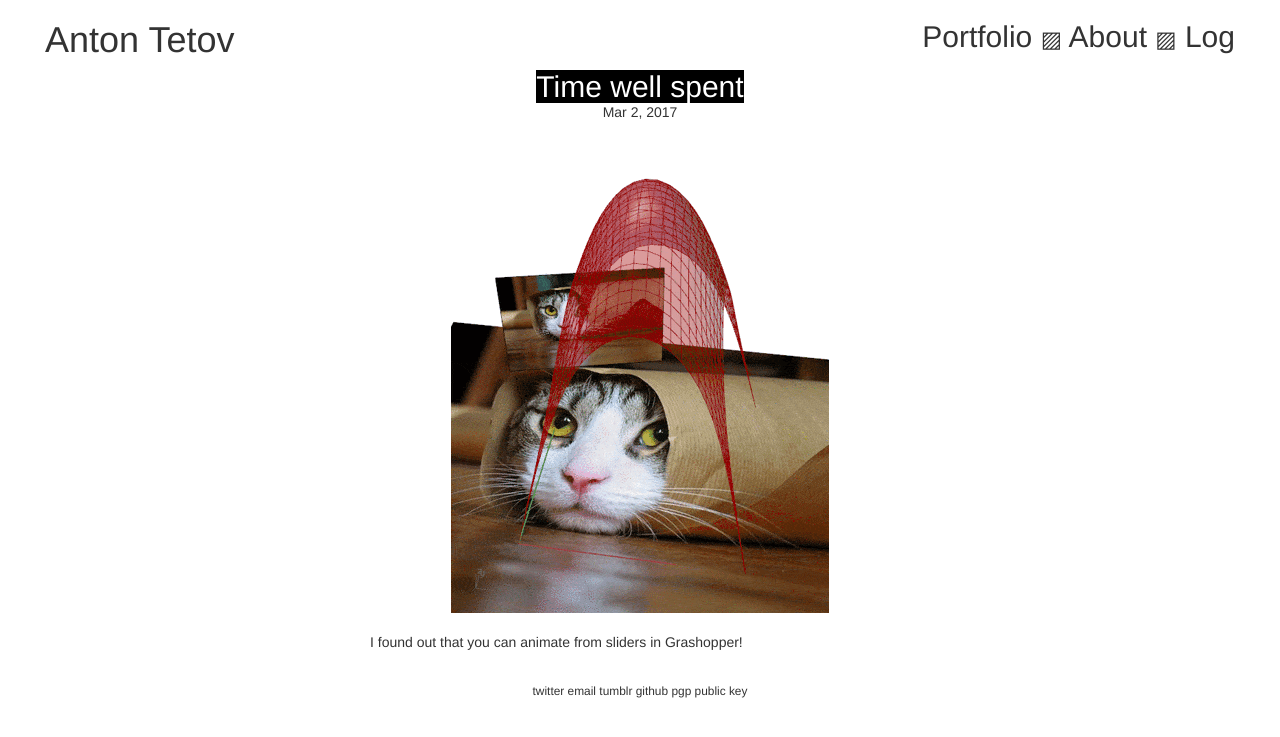
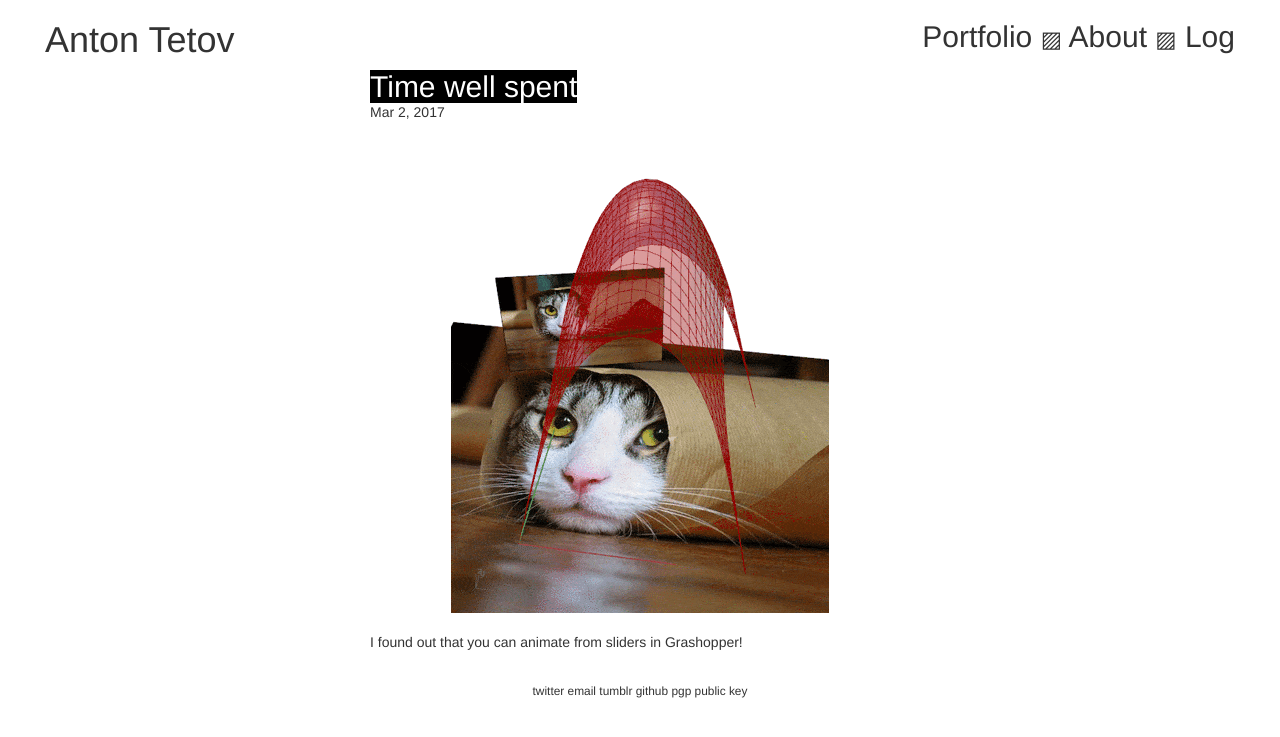
Before and after one commit to sonyamamurin/sonyamamurin.github.io, a Jekyll site: the page built from _posts/2017-03-02-time-well-spent.markdown, in a window 1280 px wide. Shown: the top 737 px of the page. Built offline with Jekyll 4.4.1, drawn with Linux system fonts in a browser that asks for light colours.

Commit message:
Update post.html

```diff
--- a/_layouts/post.html
+++ b/_layouts/post.html
@@ -31,7 +31,7 @@ layout: default
       {% else %}
       <div class="col-sm-2 col-md-3"></div>
       <div class="col-sm-8 col-md-6">
-        <header class="text-center">
+        <header>
             <a class="h2 current-page text-nav" href="{{ page.url }}">{{ page.title | escape }}</a>
             <p class="post-meta"><time datetime="{{ page.date | date_to_xmlschema }}" itemprop="datePublished">{{ page.date | date: "%b %-d, %Y" }}</time></p>
         </header>
```
